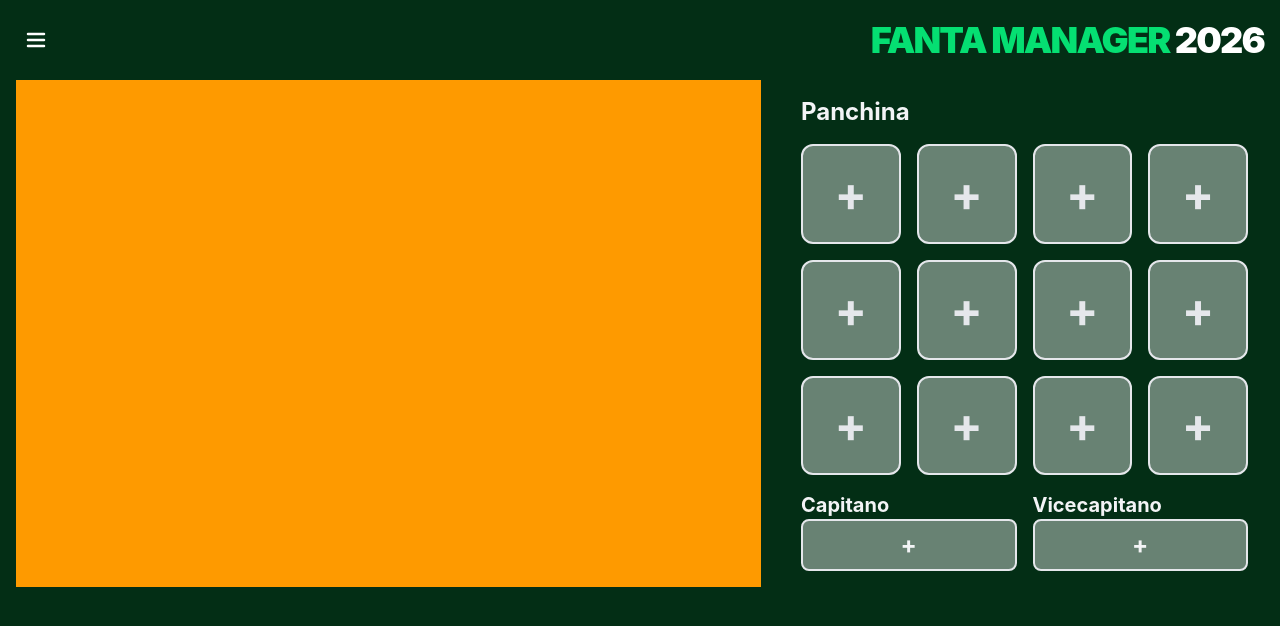
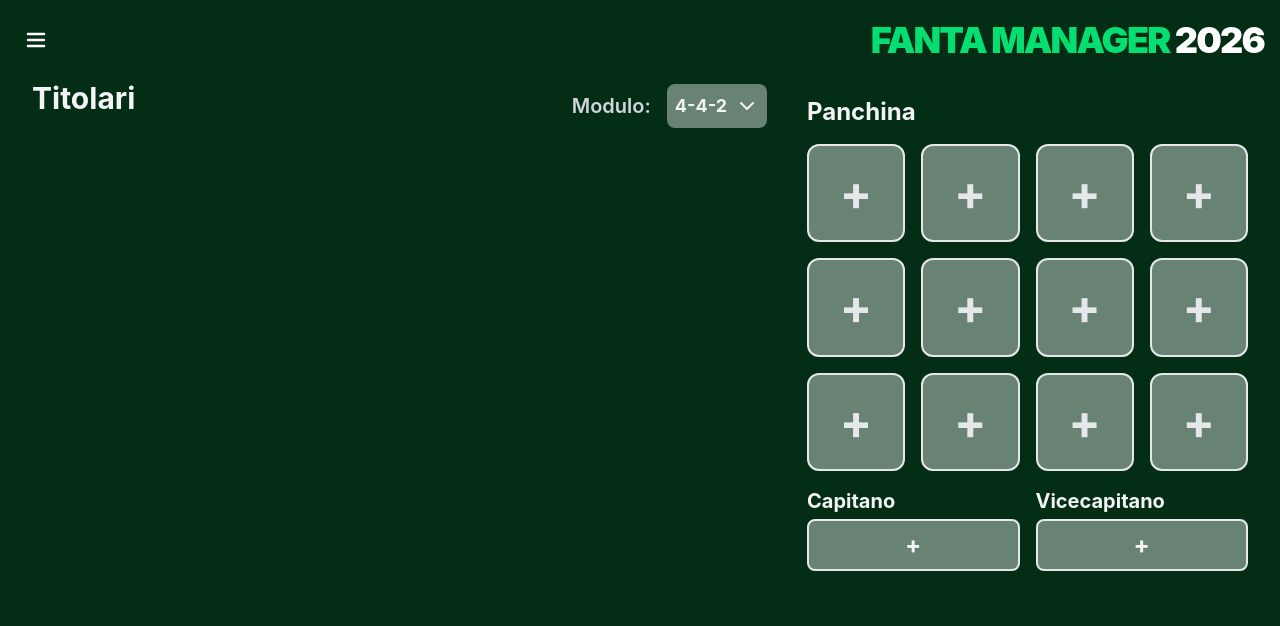
Before and after one commit to AleSigno4/FantaManager, a React (Vite) app in the folder frontend/: page /lineup in a window 1280 px wide. Shown: the top 626 px of the page. Built offline with nearby package versions, Linux system fonts and the light colour scheme.

Commit message:
feat(Lineup.jsx): Create dropdown menu for modules

```diff
--- a/frontend/src/pages/Lineup.jsx
+++ b/frontend/src/pages/Lineup.jsx
@@ -12,6 +12,7 @@ export default function Lineup() {
   const [benchLineup, setBenchLineup] = useState([]);
 
   const [slotChosen, setSlotChosen] = useState(null);
+  const [isDropdownOpen, setIsDropdownOpen] = useState(false);
 
   const typeFanta = "Mantra";
 
@@ -90,7 +91,85 @@ export default function Lineup() {
 
   return (
     <main className="flex flex-row items-center gap-6 px-4">
-      <div className="flex-5 bg-amber-500 h-full"></div>
+      <div className="flex-5 h-full ml-4">
+        <div className="flex justify-between items-center">
+          <h2 className="text-gray-100 text-3xl font-bold mb-4">Titolari</h2>
+          <div className="flex gap-4 items-center">
+            <h3 className="text-gray-300 text-xl font-semibold">Modulo:</h3>
+            <div className="relative">
+              <button
+                onClick={() => setIsDropdownOpen(!isDropdownOpen)}
+                className={`flex bg-white/40 ${isDropdownOpen ? "rounded-t-lg" : "rounded-lg"} text-lg text-gray-100 font-bold p-2 gap-2 items-center`}
+              >
+                {module}<span className="inline-block">
+                {isDropdownOpen ? (
+                  <svg
+                    xmlns="http://www.w3.org/2000/svg"
+                    width={24}
+                    height={24}
+                    viewBox="0 0 24 24"
+                    fill="none"
+                    stroke="currentColor"
+                    strokeWidth={2}
+                    strokeLinecap="round"
+                    strokeLinejoin="round"
+                    className="icon icon-tabler icons-tabler-outline icon-tabler-chevron-up"
+                  >
+                    <path stroke="none" d="M0 0h24v24H0z" fill="none" />
+                    <path d="M6 15l6 -6l6 6" />
+                  </svg>
+                ) : (
+                  <svg
+                    xmlns="http://www.w3.org/2000/svg"
+                    width={24}
+                    height={24}
+                    viewBox="0 0 24 24"
+                    fill="none"
+                    stroke="currentColor"
+                    strokeWidth={2}
+                    strokeLinecap="round"
+                    strokeLinejoin="round"
+                    className="icon icon-tabler icons-tabler-outline icon-tabler-chevron-down"
+                  >
+                    <path stroke="none" d="M0 0h24v24H0z" fill="none" />
+                    <path d="M6 9l6 6l6 -6" />
+                  </svg>
+                )}</span>
+              </button>
+              {isDropdownOpen && (
+                <div className="bg-white/40 rounded-b-lg text-lg text-gray-100 font-bold text-center absolute w-full top-full left-0">
+                  {typeFanta === "Classic"
+                    ? Object.keys(classicModules).map((mod) => (
+                        <button
+                          key={mod}
+                          className="hover:bg-white/20 cursor-pointer w-full"
+                          onClick={() => {
+                            createLineup(mod);
+                            setIsDropdownOpen(false);
+                          }}
+                        >
+                          {mod}
+                        </button>
+                      ))
+                    : Object.keys(mantraModules).map((mod) => (
+                        <button
+                          key={mod}
+                          className="hover:bg-white/20 cursor-pointer w-full"
+                          onClick={() => {
+                            createLineup(mod);
+                            setIsDropdownOpen(false);
+                          }}
+                        >
+                          {mod}
+                        </button>
+                      ))}
+                </div>
+              )}
+            </div>
+          </div>
+        </div>
+        <div className="bg-white/50"></div>
+      </div>
       <div className="flex-3 h-full p-4">
         <h2 className="text-gray-100 text-2xl font-bold mb-4">Panchina</h2>
         <div className="grid grid-cols-4 gap-4">
@@ -106,15 +185,17 @@ export default function Lineup() {
         </div>
         <div className="flex flex-row w-full gap-4 mt-4">
           <div className="flex-1">
-            <h3 className="text-gray-100 font-bold text-xl">Capitano</h3>
+            <h3 className="text-gray-100 font-bold text-xl mb-1">Capitano</h3>
             <button
               className="bg-white/40 border-2 border-gray-200 rounded-lg w-full font-bold p-2 cursor-pointer"
-              onClick={() => handleSlotClick({
+              onClick={() =>
+                handleSlotClick({
                   type: "captain",
                   index: 0,
                   position: "All",
                   team_player_id: null,
-              })}
+                })
+              }
             >
               <h3 className="text-2xl text-gray-100">
                 {captain ? captain.last_name : "+"}
@@ -122,15 +203,19 @@ export default function Lineup() {
             </button>
           </div>
           <div className="flex-1">
-            <h3 className="text-gray-100 font-bold text-xl">Vicecapitano</h3>
+            <h3 className="text-gray-100 font-bold text-xl mb-1">
+              Vicecapitano
+            </h3>
             <button
               className="bg-white/40 border-2 border-gray-200 rounded-lg w-full font-bold p-2 cursor-pointer"
-              onClick={() => handleSlotClick({
+              onClick={() =>
+                handleSlotClick({
                   type: "vice-captain",
                   index: 0,
                   position: "All",
                   team_player_id: null,
-              })}
+                })
+              }
             >
               <h3 className="text-2xl text-gray-100">
                 {viceCaptain ? viceCaptain.last_name : "+"}
```
Lines whose indentation alone changed are shown as unchanged.
